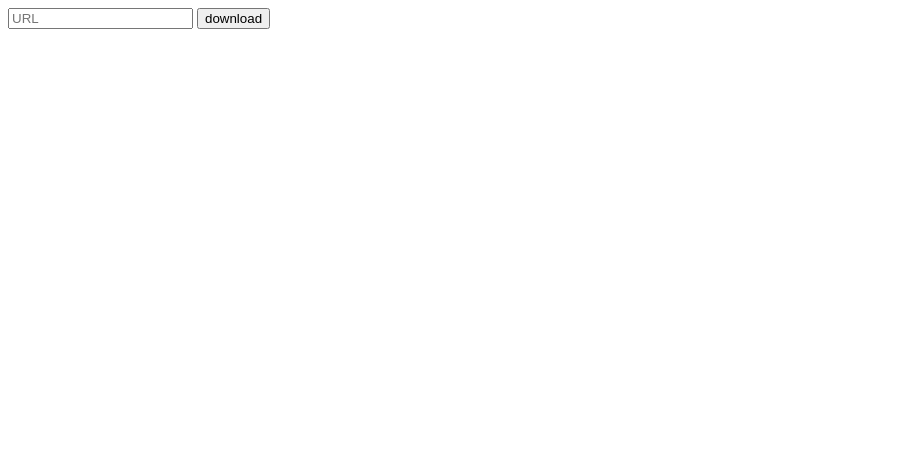
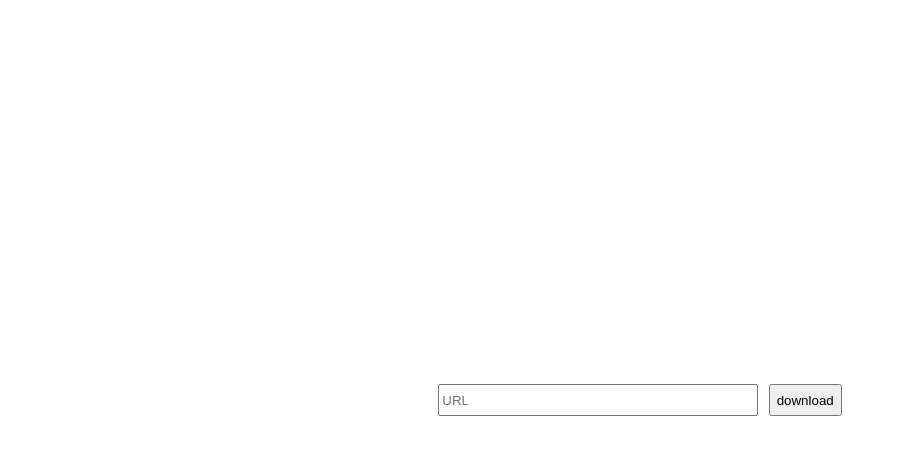
Before and after one commit to abeslier/media-downloader-gui, a plain HTML site: page public/index.html in a window 1280 px wide. Shown: the whole page, without its empty margins (0-897 px from the left). Drawn offline with Linux system fonts and the light colour scheme.

Commit message:
center user input

```diff
--- a/deno.json
+++ b/deno.json
@@ -1,6 +1,6 @@
 {
     "tasks": {
-        "server": "deno --allow-all ./src/server.ts"
+        "server": "deno --allow-all --watch ./src/server.ts"
     },
     "imports": {
         "@std/assert": "jsr:@std/assert@^1.0.11",
--- a/public/style.css
+++ b/public/style.css
@@ -1,3 +1,30 @@
+*, *::before, *::after {
+    box-sizing: border-box;
+}
+
+:root {
+    --standard-gap: 0.65rem;
+}
+
+body {
+    display: flex;
+    flex-direction: row;
+    align-items: center;
+    justify-content: center;
+    height: 100vh;
+    margin: 0;
+    gap: var(--standard-gap);
+}
+
+input[type="text"] {
+    width: 25vw;
+    height: 2rem;
+}
+
+button[type="button"] {
+    height: 2rem;
+}
+
 .error {
     border: 1px solid red;
 }
```
